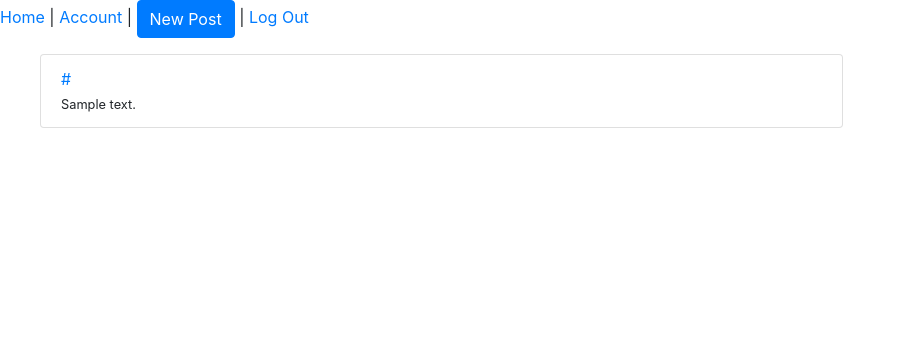
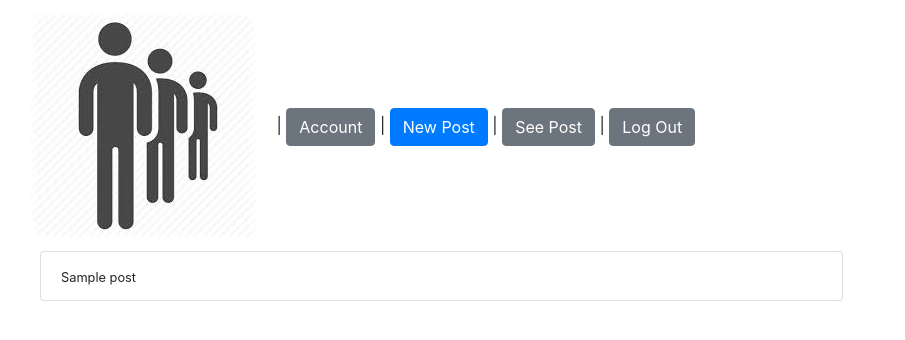
Before and after one commit to ysawiris/queuedUp, a Node server app: template queue/views/posts.handlebars in a window 1280 px wide. Shown: the top 340 px of the page, without its empty margins (0-905 px from the left). Run offline with Node 20, Linux system fonts and the light colour scheme; the template is opened without the code that fills it: most values are stand-ins (such as "Sample title", 1, 10 or a date in 2020); some libraries are stand-ins or nearby versions.

Commit message:
user can see his post, fixed frontend

```diff
--- a/queue/controllers/posts.js
+++ b/queue/controllers/posts.js
@@ -30,7 +30,7 @@ module.exports = (app) => {
     });
 
     // INDEX
-    app.get('/post', (req, res) => {
+    app.get('/posts', (req, res) => {
         const currentUser = req.user.id;
         // LOOK UP THE POST
 
--- a/queue/views/partials/navbar.handlebars
+++ b/queue/views/partials/navbar.handlebars
@@ -1,13 +1,29 @@
-{{#if user}}
+{{!-- {{#if user}}
+<p>
+    <a href="/">Home</a> |
+    <a href="/account">Account</a> |
+    <a href="/posts/new" class="btn btn-primary navbar-btn">New Post</a> |
+    <a href="/post">See Post</a>
+    <a href="/logout">Log Out</a>
+</p>
+{{else}}
 <p>
     <a href="/">Home</a> |
     <a href="/login">Log In</a>
 </p>
-{{else}}
-<p>
-    <a href="/">Home</a> |
-    <a href="/account">Account</a> |
-    <a href="/posts/new" class="btn btn-primary navbar-btn">New Post</a> |
-    <a href="/logout">Log Out</a>
-</p>
-{{/if}}
+{{/if}} --}}
+
+
+<nav class="navbar navbar-default">
+    <div class="container-fluid">
+        <div class="navbar-header">
+            <a class="navbar-brand" href='/'>
+                <img alt="QueuedUp" src="/static/download.jpeg">
+            </a> |
+            <a href="/account" class="btn btn-secondary navbar-btn">Account</a> |
+            <a href="/posts/new" class="btn btn-primary navbar-btn">New Post</a> |
+            <a href="/posts" class="btn btn-secondary navbar-btn">See Post</a> |
+            <a href="/logout" class="btn btn-secondary navbar-btn">Log Out</a>
+        </div>
+    </div>
+</nav>
--- a/queue/views/posts.handlebars
+++ b/queue/views/posts.handlebars
@@ -1,13 +1,11 @@
 <div class="row">
     <div class="col-sm-8 col-sm-offset-2">
         <ul>
-            {{#each posts}}
-                <li class="list-group-item">
-                    <div class="lead"><a href="/posts/{{this._id}}">{{post.title}}</a></div>
-                    <a href="{{this.url}}" target="_blank">{{this.url}}</a>
-                    <div><small>{{this.summary}}</small></div>
-                </li>
-            {{/each}}
+        {{#each post}}
+            <li class="list-group-item">
+            <div><small>{{ this }}</small></div>
+            </li>
+        {{/each}}
         </ul>
     </div>
 </div>
```
Also changed, not shown: queue/views/account.handlebars (+15 -2 lines), queue/views/static/download.jpeg (added).
